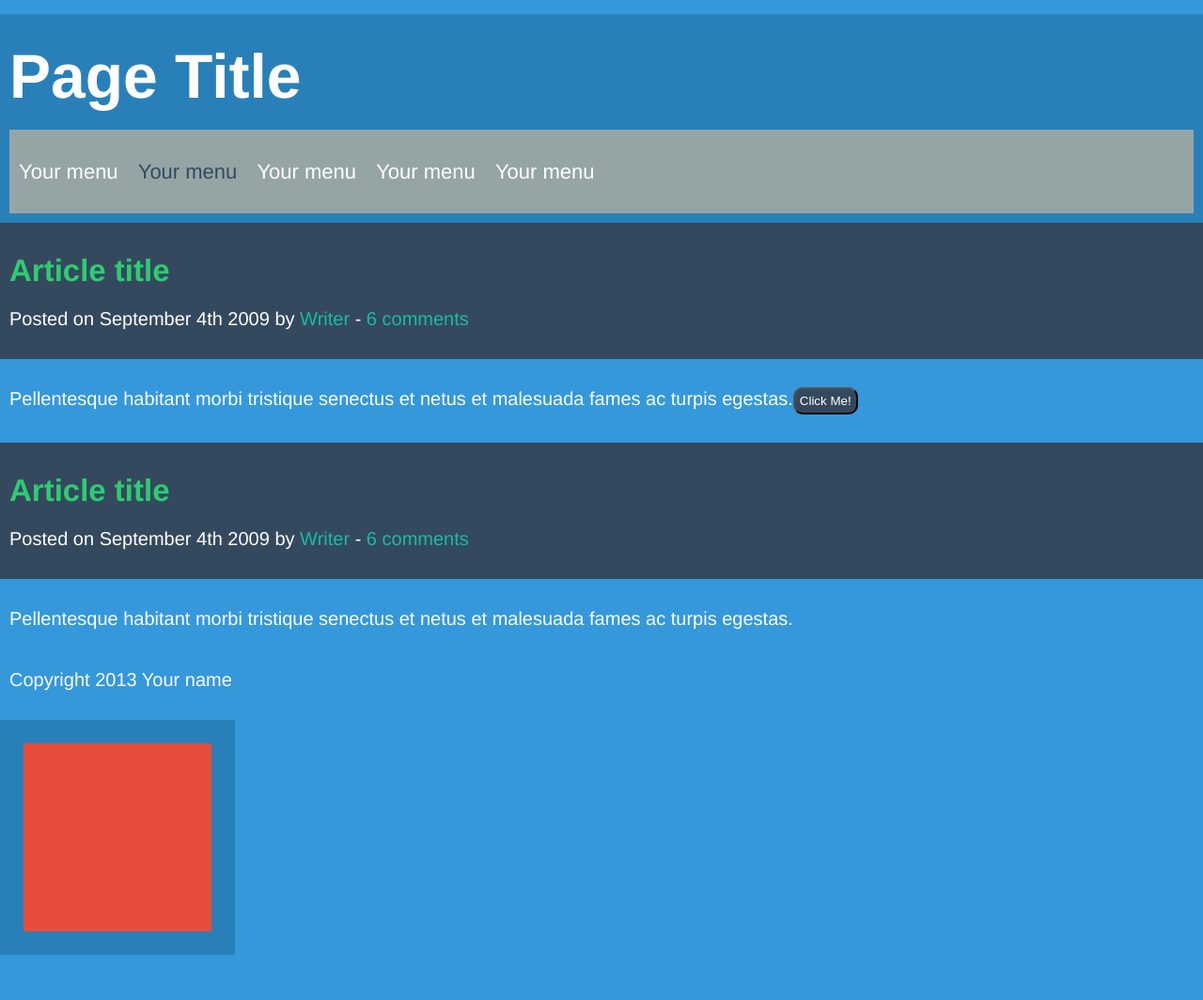
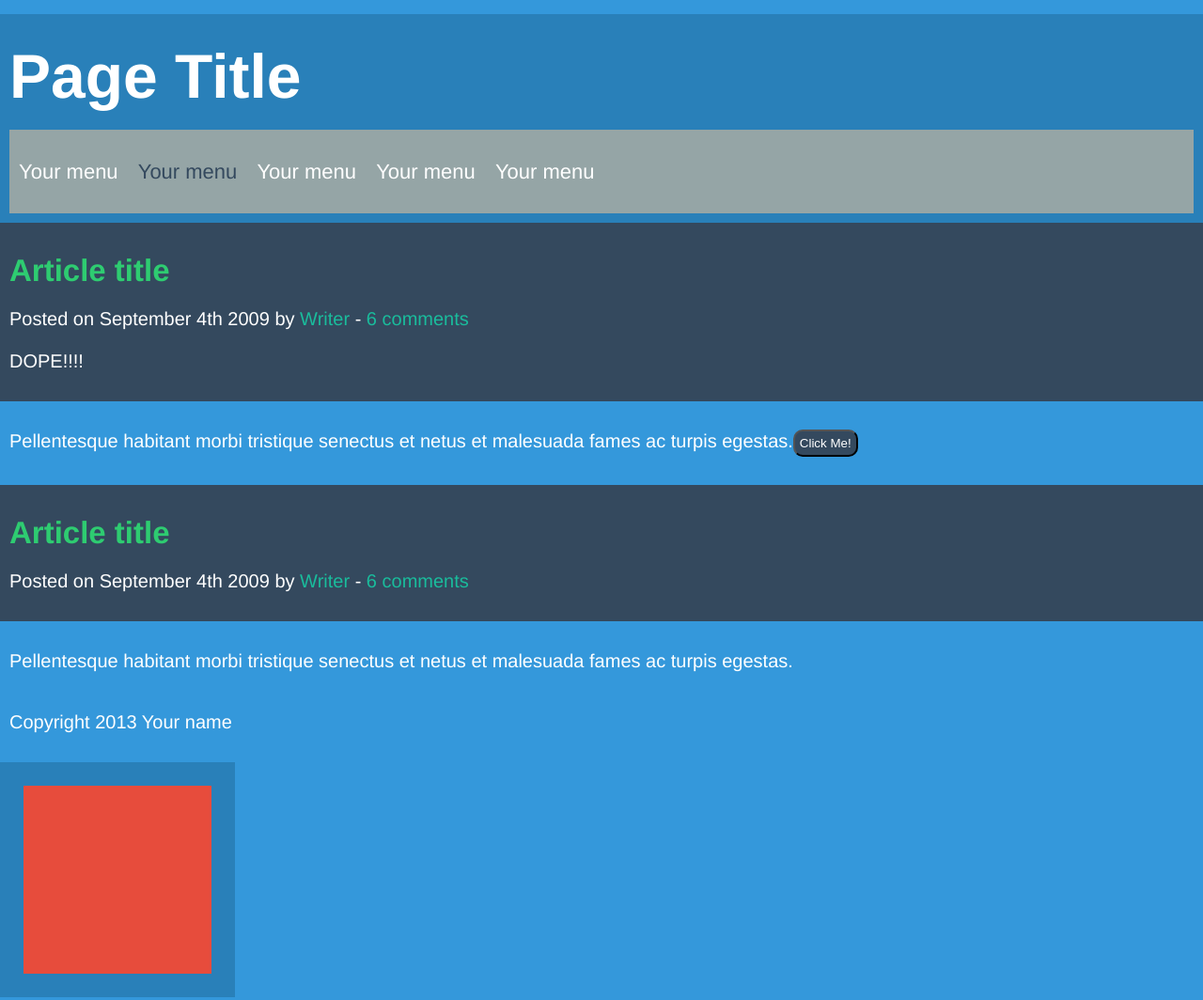
Before and after one commit to jcitysinner/week2-2, a plain HTML site: page index.html in a window 1280 px wide. Shown: the whole page at 94% size. Before the commit the page ends 1031 px from the top, so only its background shows below. Drawn offline with Linux system fonts and the light colour scheme.

Commit message:
Change 1
Change 1

```diff
--- a/index.html
+++ b/index.html
@@ -29,6 +29,7 @@
         <header>
           <h2>Article title</h2>
           <p>Posted on September 4th 2009 by <a href="#">Writer</a> - <a href="#comments">6 comments</a></p>
+          <p> DOPE!!!! </p>
         </header>
         <p>Pellentesque habitant morbi tristique senectus et netus et malesuada fames ac turpis egestas.<button type="submit" >Click Me!</button></p>
       </article>
```
